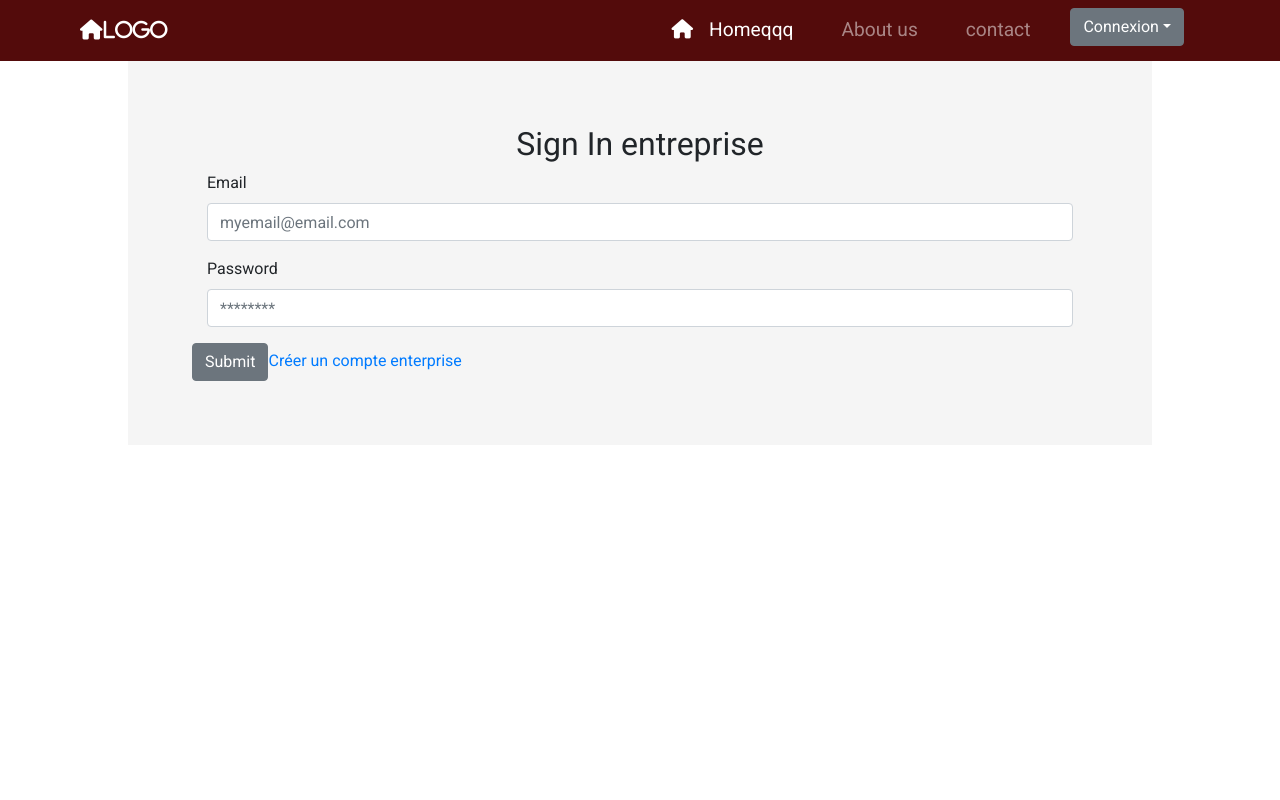
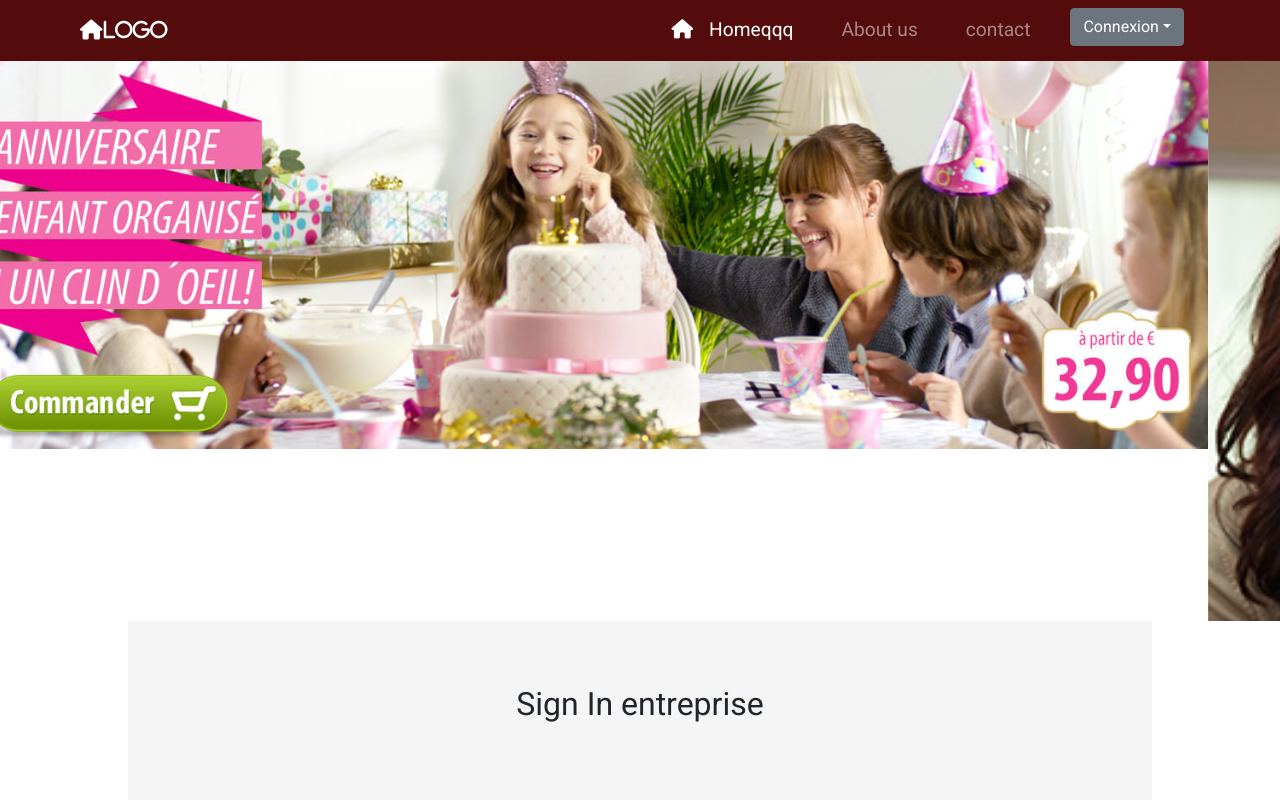
Before and after one commit to Jega1/FlameCake, a React (Create React App) app in the folder flame-front/: page /EntrepriseLogin in a window 1280 px wide. Shown: the top 800 px of the page. Built offline with nearby package versions, Linux system fonts and the light colour scheme.

Commit message:
add style

```diff
--- a/flame-front/src/Components/Nav.js
+++ b/flame-front/src/Components/Nav.js
@@ -114,7 +114,7 @@ export default class Nav extends Component {
 										isOpen={this.state.openDetails}
 										toggle={this.toggleDetails}
 									>
-										<DropdownToggle caret>{this.state.user.nom}</DropdownToggle>
+										<DropdownToggle caret>{this.state.user.email}</DropdownToggle>
 										<DropdownMenu>
 											<DropdownItem
 												onClick={() => (window.location = "/clientDashboard")}
--- a/flame-front/src/Screens/Client/ClientInscription.js
+++ b/flame-front/src/Screens/Client/ClientInscription.js
@@ -79,7 +79,7 @@ export default class ClientInscription extends Component {
 						</Col>
 					</FormGroup>
 					<FormGroup row>
-						<Label sm={2}>Poste</Label>
+						<Label sm={2}>Adresse</Label>
 						<Col sm={8}>
 							<Input
 								onChange={this.handleInputChange}
--- a/flame-front/src/Screens/Enterprise/EnterpriseDashboard.js
+++ b/flame-front/src/Screens/Enterprise/EnterpriseDashboard.js
@@ -182,9 +182,9 @@ export default class EnterpriseDashboard extends Component {
 		});
 		return (
 			<div>
-				<h2> Bienvenue sur votre espace </h2>
+				<h2 style={{textAlign:"center", margin:"2rem"}}> Bienvenue sur votre espace </h2>
 				{this.state.enterprise ? this.state.enterprise.nom : null}
-				<Button color="primary" onClick={this.toggleModal}>
+				<Button color="primary" onClick={this.toggleModal} style={{ textAlign: "center", margin: "2rem" }}>>
 					Ajouter
 				</Button>
 				<Container>
@@ -276,14 +276,14 @@ export default class EnterpriseDashboard extends Component {
 							</FormGroup>
 						</Form>
 					</ModalBody>
-					<ModalFooter>
+					<ModalFooter style={{display:"flex"}}>
 						<Button
 							color="primary"
 							onClick={this.publierAnnonce}
 							disabled={this.state.loading}
 						>
 							Ajouter
-						</Button>{" "}
+						</Button>
 						<Button color="secondary" onClick={this.toggleModal}>
 							Cancel
 						</Button>
--- a/flame-front/src/Screens/Enterprise/EnterpriseLogin.js
+++ b/flame-front/src/Screens/Enterprise/EnterpriseLogin.js
@@ -10,8 +10,8 @@ import {
 	Button,
 	Alert
 } from "reactstrap";
-import Nav from "../../Components/Nav";
-import NavBar from "../../Components/NavBar";
+import Carousel from "../../Components/Carousel";
+import Footer from "../../Components/Footer";
 import Api from "../../Services/Api";
 
 export default class EnterpriseLogin extends Component {
@@ -66,8 +66,8 @@ export default class EnterpriseLogin extends Component {
 	render() {
 		return (
 			<div>
+				<Carousel />
 				<Container
-
 					style={{
 						backgroundColor: "whitesmoke",
 						width: "80%",
@@ -76,40 +76,61 @@ export default class EnterpriseLogin extends Component {
 					}}
 				>
 					<h2 style={{ textAlign: "center" }}>Sign In entreprise</h2>
-				<Form style={{ backgroundColor: "" }}>
+					<Form
+						style={{
+							background: "whitesmoke",
+							width: "80%",
+							margin: "auto",
+							padding: "4rem"
+						}}
+					>
 						<Col>
 							<FormGroup>
-							<Label>Email</Label>
+								<Label style={{ fontSize: "2rem" }}>Email</Label>
 								<Input
 									type="email"
 									name="email"
 									value={this.state.email}
 									onChange={this.handleInputChange}
 									placeholder="myemail@email.com"
+									style={{ fontSize: "2rem" }}
 								/>
 							</FormGroup>
 						</Col>
 						<Col>
 							<FormGroup>
-							<Label for="examplePassword">Password</Label>
+								<Label for="examplePassword" style={{ fontSize: "2rem" }}>
+									Password
+								</Label>
 								<Input
 									type="password"
 									name="password"
 									value={this.state.password}
 									onChange={this.handleInputChange}
 									placeholder="********"
+									style={{ fontSize: "2rem" }}
 								/>
 							</FormGroup>
 						</Col>
-					<Button onClick={this.enterpriseLogin} disabled={this.state.loading}>
+						<Button
+							color="primary"
+							style={{ padding: ".7rem 3rem", fontSize: "1.5rem" }}
+							onClick={this.enterpriseLogin}
+							disabled={this.state.loading}
+						>
 							Submit
 						</Button>
 
-					<Link className="" to="/registerEntreprise">
-						Créer un compte enterprise
+						<Link
+							className=""
+							style={{ fontSize: "2rem", margin: "0 4rem" }}
+							to="/registerEntreprise"
+						>
+							Créer un compte
 						</Link>
 					</Form>
 				</Container>
+				<Footer />
 			</div>
 		);
 	}
```
Also changed, not shown: flame-front/src/App.js (+6 -4 lines), flame-front/src/Screens/Enterprise/EnterpriseRegister.js (+4 -3 lines), flame-front/src/Screens/Enterprise/MesVentes.js (added). Lines whose indentation alone changed are shown as unchanged.
